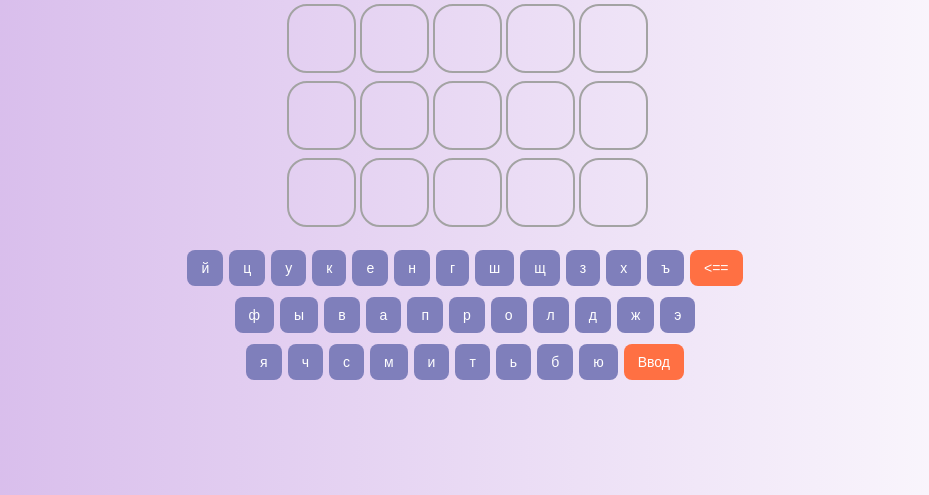
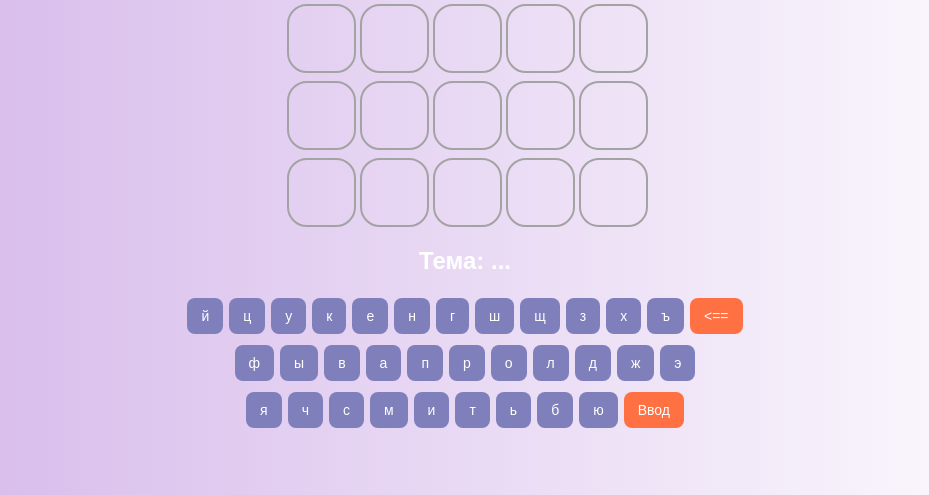
Before and after one commit to kilogramm785/wordle-diplom, a Flask app: page / in a window 1280 px wide. Shown: the part 305-800 px from the top of the page, without its empty margins (175-1104 px from the left). Run offline with Flask 3, Linux system fonts and the light colour scheme; parts of the project's set-up code (start-up, migrations or seed data) failed here and were passed over.

Commit message:
Update index.html

```diff
--- a/templates/index.html
+++ b/templates/index.html
@@ -13,6 +13,13 @@
 
 h1 {
     margin-top: 20px;
+}
+
+#theme {
+    color: white;
+    margin-bottom: 20px;
+    font-size: 24px;
+    text-align: center;
 }
 
 #grid {
@@ -151,7 +158,9 @@
 <h1 style="color: #858def">Угадай слово дня!</h1>
 
 <div id="grid"></div>
-
+<h2 id="theme">
+    Тема: ...
+</h2>
 <div id="keyboard"></div>
 <div id="popup" class="popup hidden">
     <div class="popup-content">
@@ -362,9 +371,20 @@
     else if (/^[а-яё]$/i.test(e.key)) addLetter(e.key);
 });
 
+
+
 // 🚀 запуск
 createGrid();
 createKeyboard();
+
+fetch("/theme")
+.then(res => res.json())
+.then(data => {
+
+    document.getElementById("theme").textContent =
+        "Тема: " + data.theme;
+
+});
 </script>
 
 </body>
```
